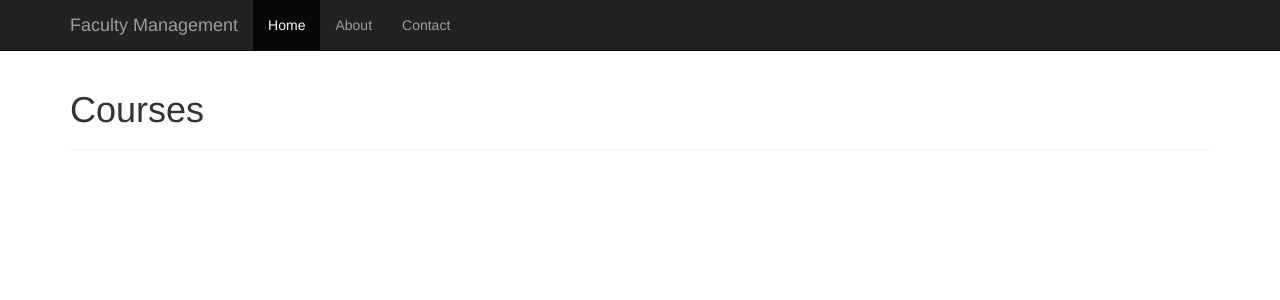
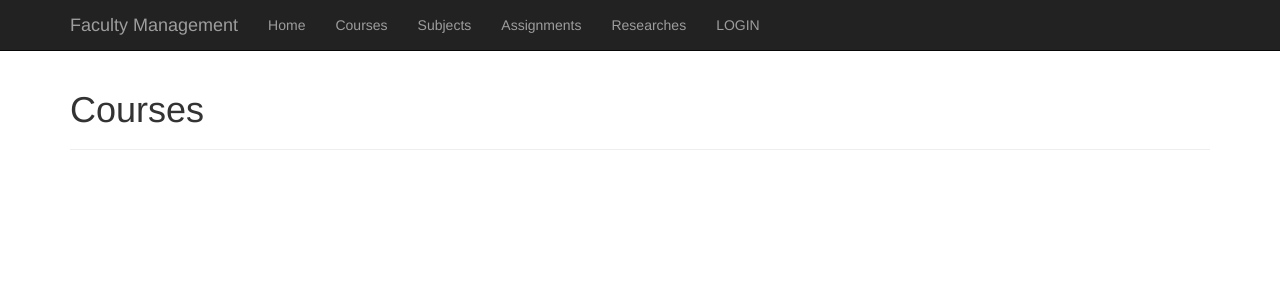
Before and after one commit to alexmerser/faculty-management, a Django app: page /courses/ in a window 1280 px wide. Shown: the top 300 px of the page. Run offline with Django 3.2, Linux system fonts and the light colour scheme; data that the repository does not hold is empty; parts of the project's set-up code (start-up, migrations or seed data) failed here and were passed over; some libraries are stand-ins or nearby versions.

Commit message:
added new templates : home modified test_views.py and faculty/urls.py

```diff
--- a/faculty/urls.py
+++ b/faculty/urls.py
@@ -15,8 +15,11 @@ Including another URLconf
 """
 from django.conf.urls import include, url
 from django.contrib import admin
+from django.views.generic import TemplateView
 
 urlpatterns = [
+    url(r'^$', TemplateView.as_view(template_name='home/home.html')),
     url(r'^admin/', include(admin.site.urls)),
     url(r'^courses/', include('courses.urls')),
+    url(r'^subjects/', include('subjects.urls')),
 ]
--- a/templates/base.html
+++ b/templates/base.html
@@ -22,9 +22,12 @@
         </div>
         <div id="navbar" class="collapse navbar-collapse">
           <ul class="nav navbar-nav">
-            <li class="active"><a href="#">Home</a></li>
-            <li><a href="#about">About</a></li>
-            <li><a href="#contact">Contact</a></li>
+            <li><a href="/">Home</a></li>
+            <li><a href="{% url 'courses_list' %}">Courses</a></li>
+            <li><a href="{% url 'subject_list' %}">Subjects</a></li>
+            <li><a href="">Assignments</a></li>
+            <li><a href="">Researches</a></li>
+            <li><a href="/admin">LOGIN</a></li>
           </ul>
         </div><!--/.nav-collapse -->
       </div>
```
Also changed, not shown: courses/tests/test_views.py (+7 -0 lines), templates/home/home.html (added, +15 -0 lines).
